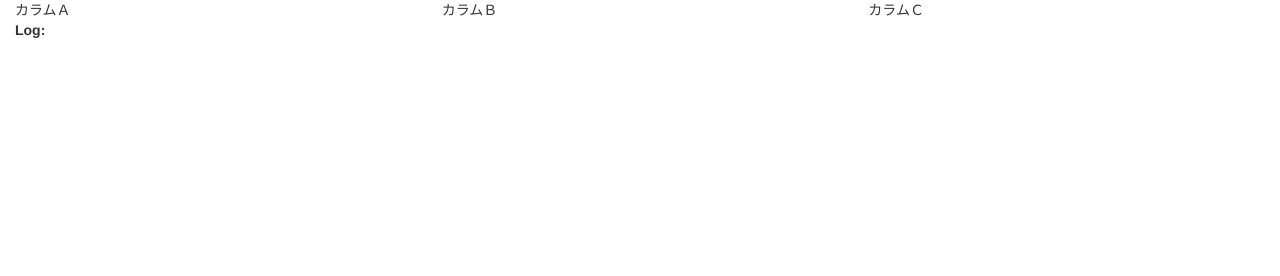
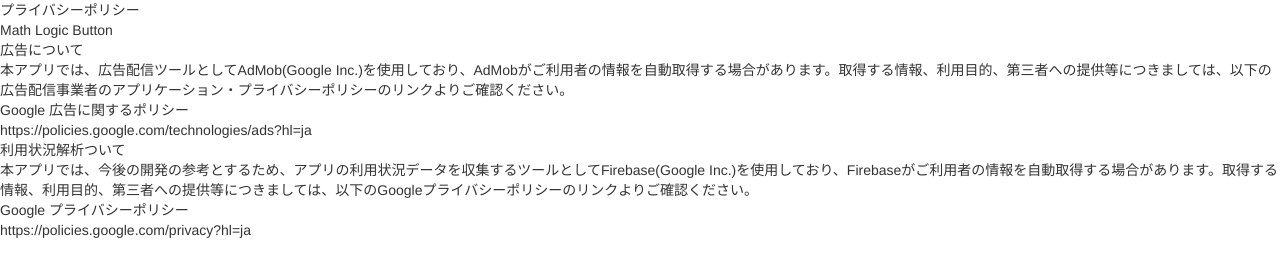
Before and after one commit to s-hijiri0311/privacy-policy, a plain HTML site: page index.html in a window 1280 px wide. Drawn offline with nearby package versions, Linux system fonts and the light colour scheme.

Commit message:
Update index.html

```diff
--- a/index.html
+++ b/index.html
@@ -8,22 +8,22 @@
     <link rel="stylesheet" href="https://maxcdn.bootstrapcdn.com/bootstrap/3.3.6/css/bootstrap.min.css">
     <link rel="stylesheet" href="https://maxcdn.bootstrapcdn.com/bootstrap/3.3.6/css/bootstrap-theme.min.css">
   </head>
-  <body
+  <body>
 
-  <div class="container-fluid">
-<div class="row">
-  <div class="col-md-4">カラムＡ</div>
-  <div class="col-md-4">カラムＢ</div>
-  <div class="col-md-4">カラムＣ</div>
-</div>
-</div>
-
-<div class="box">
-  <div><strong>Log:</strong></div>
-  <div class="log"></div>
-</div>
-
-
+  プライバシーポリシー</br>
+  Math Logic Button</br>
+  広告について</br>
+  本アプリでは、広告配信ツールとしてAdMob(Google Inc.)を使用しており、AdMobがご利用者の情報を自動取得する場合があります。取得する情報、利用目的、第三者への提供等につきましては、以下の広告配信事業者のアプリケーション・プライバシーポリシーのリンクよりご確認ください。</br>
+  Google 広告に関するポリシー</br>
+  <url>
+  https://policies.google.com/technologies/ads?hl=ja
+</url></br>
+  利用状況解析ついて</br>
+  本アプリでは、今後の開発の参考とするため、アプリの利用状況データを収集するツールとしてFirebase(Google Inc.)を使用しており、Firebaseがご利用者の情報を自動取得する場合があります。取得する情報、利用目的、第三者への提供等につきましては、以下のGoogleプライバシーポリシーのリンクよりご確認ください。</br>
+  Google プライバシーポリシー</br>
+  <url>
+  https://policies.google.com/privacy?hl=ja
+</url></br>
     <script src="https://ajax.googleapis.com/ajax/libs/jquery/1.11.3/jquery.min.js"></script>
     <script src="https://maxcdn.bootstrapcdn.com/bootstrap/3.3.6/js/bootstrap.min.js"></script>
   </body>
```
